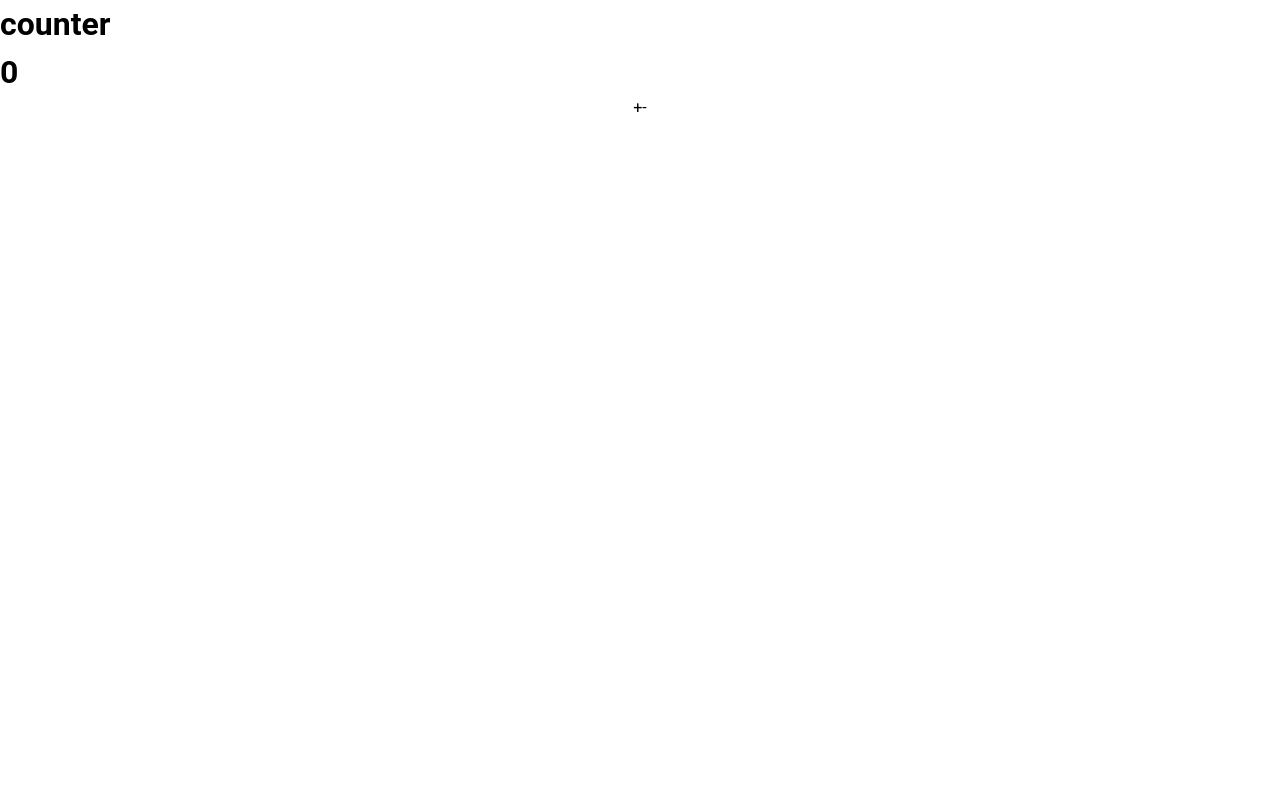
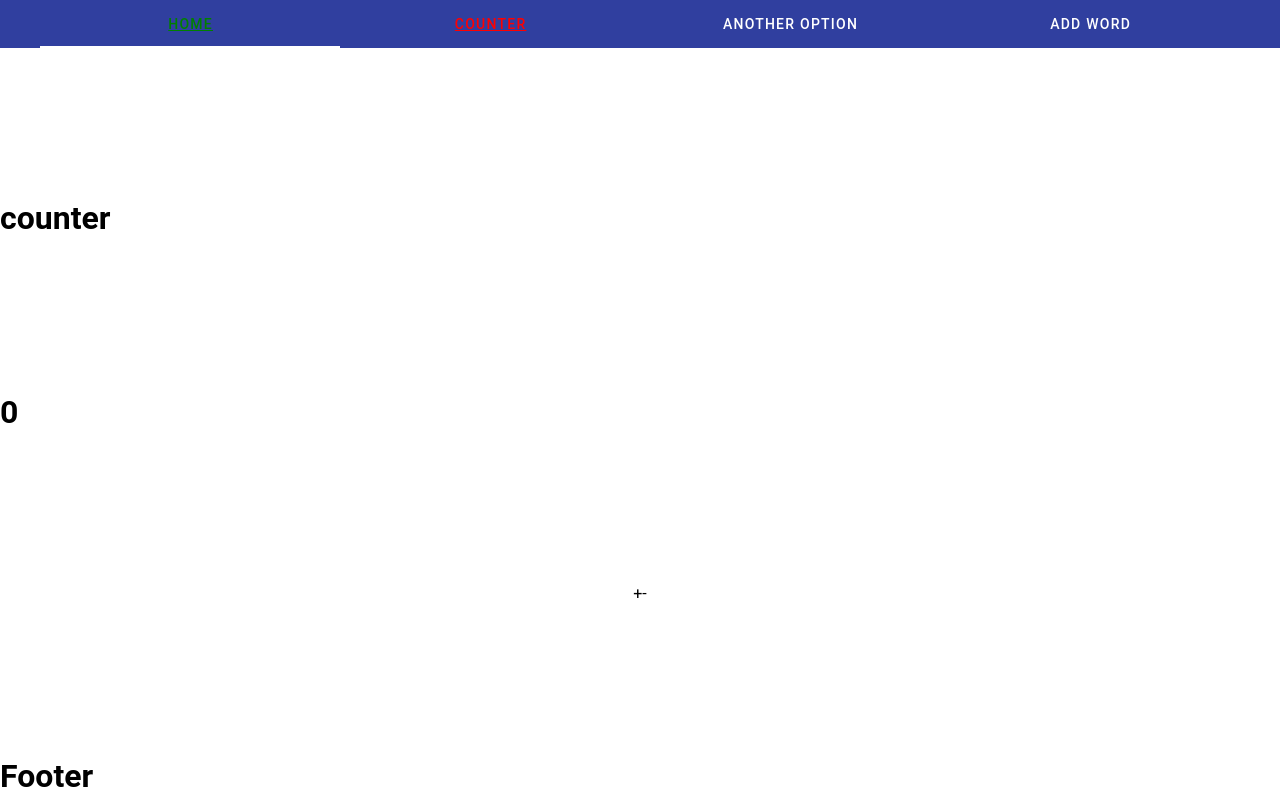
Before and after one commit to hrynyks/words-keeper, a Vue app in the folder front/: page /counter in a window 1280 px wide. Built offline with nearby package versions, Linux system fonts and the light colour scheme.

Commit message:
setup-router

```diff
--- a/front/src/components/counter/CounterView.vue
+++ b/front/src/components/counter/CounterView.vue
@@ -1,8 +1,12 @@
 <script>
 import { mapActions, mapState } from "vuex";
+import MainLayout from "@/components/shared/MainLayout.vue";
+import MainFooter from "@/components/shared/MainFooter.vue";
+import MainHeader from "@/components/shared/MainHeader.vue";
 
 export default {
   name: "CounterView",
+  components: { MainHeader, MainFooter, MainLayout },
   methods: {
     ...mapActions({
       changeCount: "changeCount",
@@ -24,6 +28,12 @@ export default {
 </script>
 
 <template>
+  <MainLayout>
+    <template v-slot:header>
+      <MainHeader />
+    </template>
+
+    <template v-slot:main>
       <h1>counter</h1>
       <h1>{{ count }}</h1>
       <div class="btns">
@@ -32,6 +42,12 @@ export default {
       </div>
     </template>
 
+    <template v-slot:footer>
+      <MainFooter />
+    </template>
+  </MainLayout>
+</template>
+
 <style scoped>
 .btns {
   display: flex;
--- a/front/src/components/homePage/HomePageMainContent.vue
+++ b/front/src/components/homePage/HomePageMainContent.vue
@@ -3,50 +3,53 @@ import { defineComponent } from "vue";
 import MainWordForm from "@/components/shared/MainWordForm.vue";
 import HomePageWordList from "@/components/homePage/HomePageWordList.vue";
 import MainModal from "@/components/shared/MainModal.vue";
-import MainButton from "@/components/shared/MainButton.vue";
+import { mapActions, mapState } from "vuex";
 export default defineComponent({
   name: "HomePageMainContent",
-  components: { MainButton, MainModal, MainWordForm, HomePageWordList },
+  components: { MainModal, MainWordForm, HomePageWordList },
   data() {
     return {
       words: [],
-      isShowModal: false,
     };
   },
   methods: {
     pushNewWord(item) {
       this.words.push(item);
-      this.switchModal(false);
+      this.changeShowModal(false);
     },
     deleteWord(id) {
       this.words = this.words.filter((item) => item.id !== id);
     },
     editWordItem(item) {
-      this.switchModal(true);
+      this.changeShowModal(true);
       this.$nextTick(() => {
         this.$refs.wordForm.updateInputs(item);
       });
     },
-    switchModal(isShowModal) {
-      this.isShowModal = isShowModal;
-    },
     updateCurrentWord(item) {
       this.words = this.words.map((el) => (el.id === item.id ? item : el));
-      this.switchModal(false);
+      this.changeShowModal(false);
     },
+    ...mapActions({
+      changeShowModal: "changeShowModal",
+    }),
+  },
+  computed: {
+    ...mapState({
+      isShowModal: (state) => state.isShowModal,
+    }),
   },
 });
 </script>
 
 <template>
   <main class="main-layout__main">
-    <MainButton btn-text="Add word" @onClick="switchModal(true)" />
     <HomePageWordList
       :wordList="words"
       @deleteWordItem="deleteWord($event)"
       @editWordItem="editWordItem($event)"
     />
-    <MainModal v-if="isShowModal" @closeModal="switchModal($event)">
+    <MainModal v-if="isShowModal" @closeModal="changeShowModal($event)">
       <MainWordForm
         ref="wordForm"
         @createNewWord="pushNewWord"
--- a/front/src/components/shared/MainHeader.vue
+++ b/front/src/components/shared/MainHeader.vue
@@ -16,6 +16,6 @@ export default defineComponent({
 
 <style scoped>
 .main-layout__header {
-  background-color: green;
+  background-color: #a7f3e1;
 }
 </style>
--- a/front/src/components/shared/MainNavigation.vue
+++ b/front/src/components/shared/MainNavigation.vue
@@ -1,18 +1,42 @@
 <script>
 import { defineComponent } from "vue";
+import { mapActions } from "vuex";
 
 export default defineComponent({
   name: "MainNavigation",
+  methods: {
+    ...mapActions({
+      changeShowModal: "changeShowModal",
+    }),
+  },
 });
 </script>
 
 <template>
-  <v-tabs fixed-tabs bg-color="indigo-darken-2">
-    <v-tab> Option </v-tab>
-    <v-tab> Another Option </v-tab>
-    <v-tab> Another Option </v-tab>
-    <v-tab> Add word </v-tab>
-  </v-tabs>
+  <div>
+    <v-tabs fixed-tabs bg-color="indigo-darken-2">
+      <v-tab>
+        <router-link class="link" active-class="link-active" to="/"
+          >home
+        </router-link>
+      </v-tab>
+      <v-tab>
+        <router-link class="link" active-class="link-active" to="/counter"
+          >counter
+        </router-link>
+      </v-tab>
+      <v-tab> Another Option</v-tab>
+      <v-tab @click="changeShowModal(true)"> Add word</v-tab>
+    </v-tabs>
+  </div>
 </template>
 
-<style scoped></style>
+<style scoped>
+.link {
+  color: green;
+}
+
+.link-active {
+  color: red;
+}
+</style>
--- a/front/src/components/shared/MainWordForm.vue
+++ b/front/src/components/shared/MainWordForm.vue
@@ -70,7 +70,6 @@ export default defineComponent({
 <style scoped>
 .word-form {
   width: 100%;
-  height: 600px;
   display: flex;
   justify-content: center;
   align-items: center;
--- a/front/src/store/index.js
+++ b/front/src/store/index.js
@@ -4,6 +4,8 @@ export default createStore({
   state() {
     return {
       count: 0,
+      isShowModal: false,
+      words: [],
     };
   },
   getters: {},
@@ -11,11 +13,20 @@ export default createStore({
     setCount(state, value) {
       state.count = value;
     },
+    setShowModal(state, value) {
+      state.isShowModal = value;
+    },
+    setM(state, item) {
+      state.words = [...state.words, item];
+    },
   },
   actions: {
     changeCount({ commit }, value) {
       commit("setCount", value);
     },
+    changeShowModal({ commit }, value) {
+      commit("setShowModal", value);
+    },
   },
   modules: {},
 });
```
Lines whose indentation alone changed are shown as unchanged.
